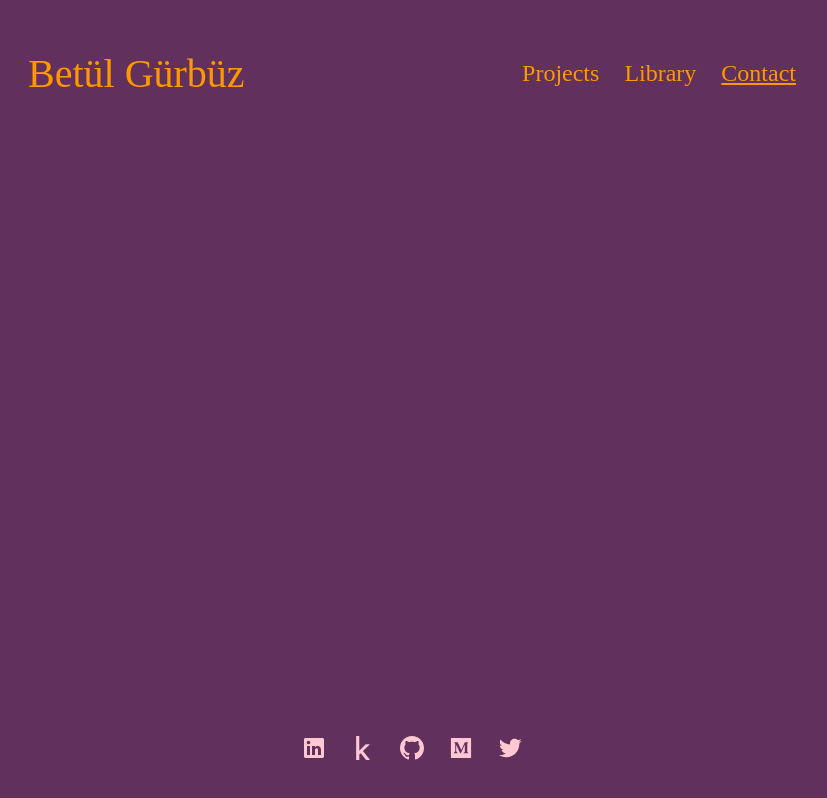
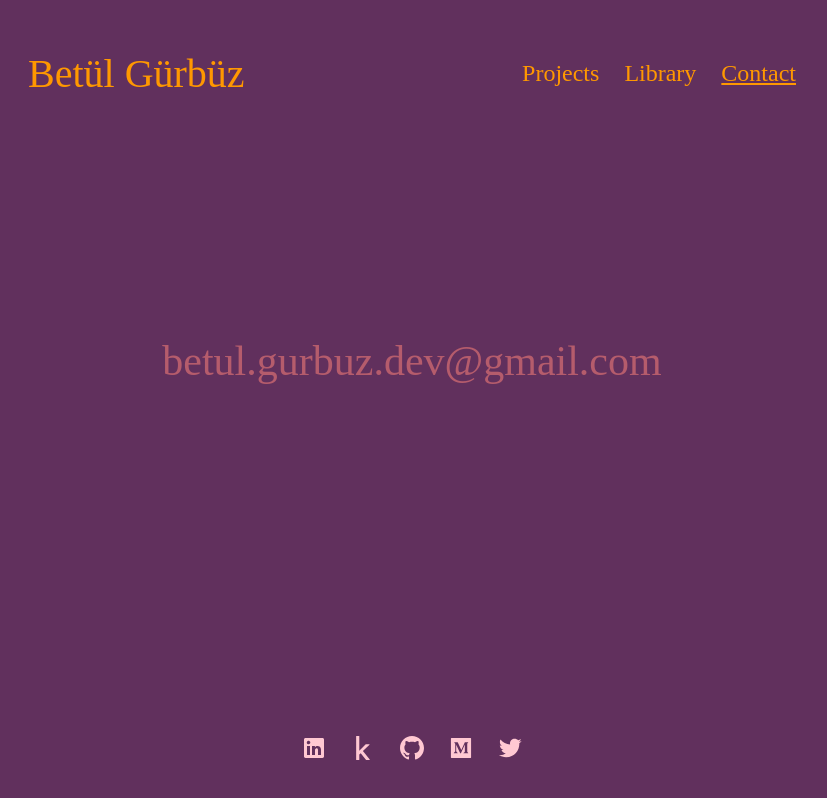
Before and after one commit to badl7/personal-website, a SvelteKit app: page /contact in a window 1280 px wide. Shown: the top 798 px of the page, without its empty margins (228-1055 px from the left). Built offline with nearby package versions, Linux system fonts and the light colour scheme.

Commit message:
add contact

```diff
--- a/src/routes/+page.svelte
+++ b/src/routes/+page.svelte
@@ -37,7 +37,7 @@
 	<div class="blog-posts">
 		<h2>Blog Posts</h2>
 		{#await postsPromise}
-			<h1>Loading..</h1>
+			<h1>...</h1>
 		{:then posts}
 			{#each posts as post}
 				<Post {post} />
--- a/src/routes/contact/+page.svelte
+++ b/src/routes/contact/+page.svelte
@@ -0,0 +1,30 @@
+<script lang="ts">
+
+</script>
+
+<div class="contact fade-out">
+	<h1>
+		<a href="mailto:betul.gurbuz.dev@gmail.com?subject=Mail from betulgurbuz.dev"
+			>betul.gurbuz.dev@gmail.com</a>
+	</h1>
+</div>
+
+<style>
+        .contact {
+                display: flex;
+		        flex-direction: column;
+		        justify-content: center;
+		        align-items: center;
+		        margin-top: 240px;
+		        grid-gap: 90px;
+	}
+	.contact a {
+		color: var(--app-primary-color);
+	}
+	.contact a:hover {
+		text-decoration: underline;
+	}
+	.contact h1 {
+		font-size: 42px;
+	}
+</style>
--- a/src/routes/projects/+page.svelte
+++ b/src/routes/projects/+page.svelte
@@ -13,7 +13,7 @@
 
 <div class="projects-container">
 	{#await projectsPromise}
-		<h1>loading..</h1>
+		<h1>...</h1>
 	{:then projects}
 		<div class="projects">
 			{#each projects as project}
```
